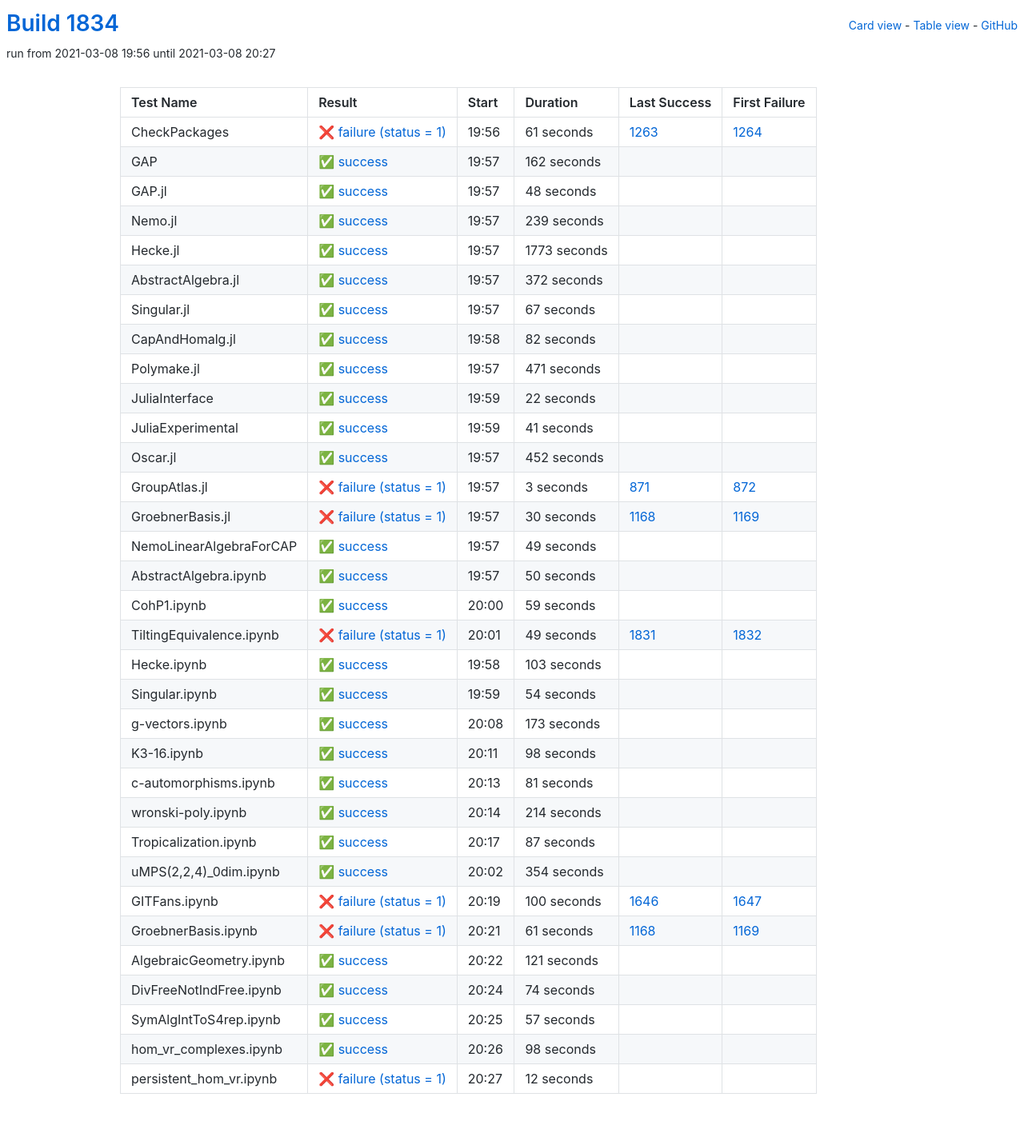
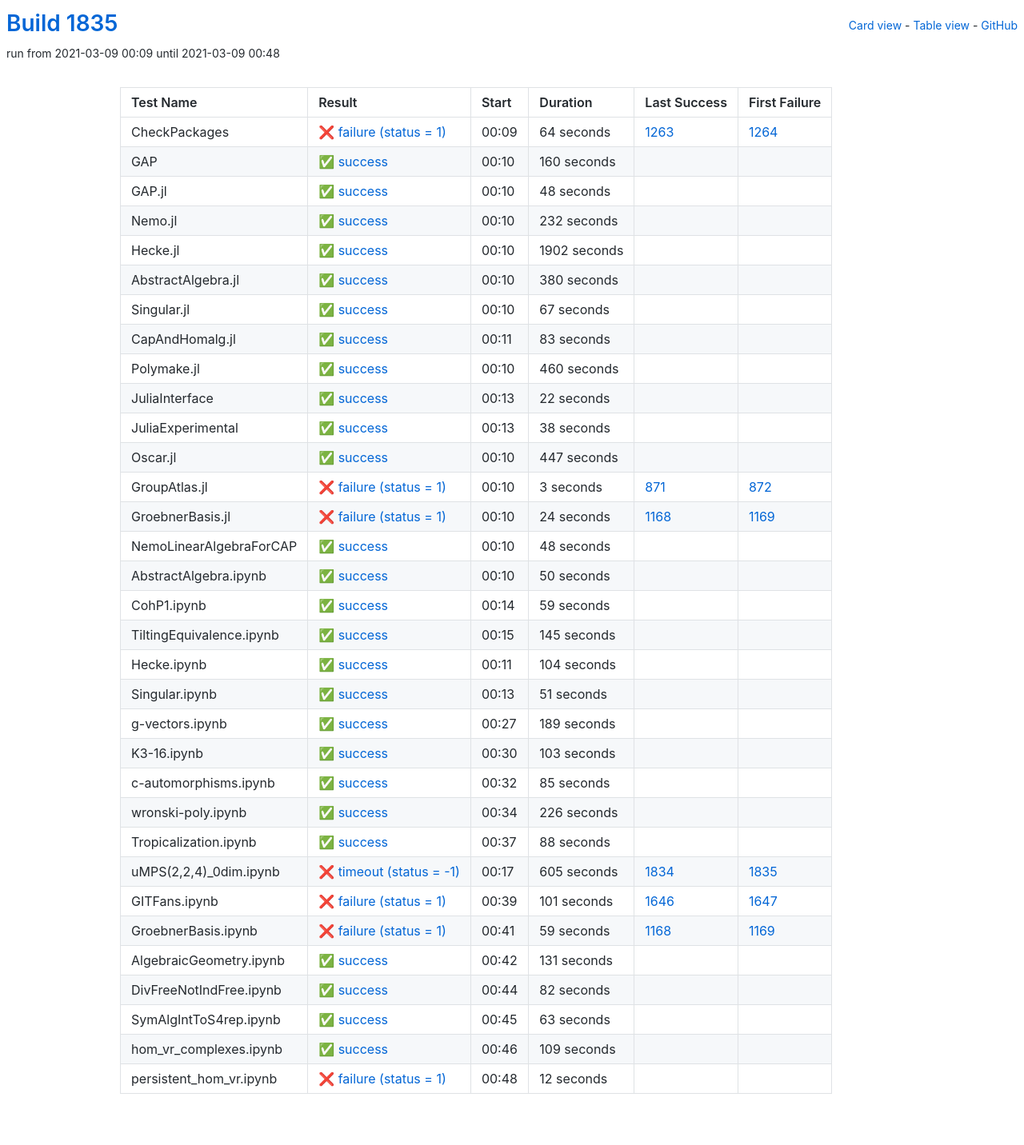
Before and after one commit to oscar-system/oscar-ci-status-stable, a Jekyll site: the page built from table.html, in a window 1280 px wide. Shown: the whole page at 80% size. Built offline with Jekyll 4.4.1, drawn with Linux system fonts in a browser that asks for light colours.

Commit message:
Build #1835

```diff
--- a/_data/ci.yml
+++ b/_data/ci.yml
@@ -1,6 +1,6 @@
 ---
-build: 1834
-build_url: https://oscarci.mathematik.uni-kl.de/job/oscar-stable/1834/
+build: 1835
+build_url: https://oscarci.mathematik.uni-kl.de/job/oscar-stable/1835/
 job: oscar-stable
 organization: oscar-system
 repo: oscar-ci-status-stable
@@ -8,32 +8,32 @@ repourl: https://github.com/oscar-system/oscar-ci-status-stable
 tests:
 - name: CheckPackages
   id: checkpackages
-  log: https://oscarci.mathematik.uni-kl.de/job/oscar-stable/1834/artifact/logs/build-1834/CheckPackages.log
-  start: 2021-03-08 19:56
+  log: https://oscarci.mathematik.uni-kl.de/job/oscar-stable/1835/artifact/logs/build-1835/CheckPackages.log
+  start: 2021-03-09 00:09
   success: false
   exitcode: 1
   status: failure
-  duration: 61
+  duration: 64
   last_success: 1263
   last_success_url: https://oscarci.mathematik.uni-kl.de/job/oscar-stable/1263/
   first_failure: 1264
   first_failure_url: https://oscarci.mathematik.uni-kl.de/job/oscar-stable/1264/
 - name: GAP
   id: gap
-  log: https://oscarci.mathematik.uni-kl.de/job/oscar-stable/1834/artifact/logs/build-1834/GAP.log
-  start: 2021-03-08 19:57
+  log: https://oscarci.mathematik.uni-kl.de/job/oscar-stable/1835/artifact/logs/build-1835/GAP.log
+  start: 2021-03-09 00:10
   success: true
   exitcode: 0
   status: success
-  duration: 162
+  duration: 160
   last_success: false
   last_success_url:
   first_failure: false
   first_failure_url:
 - name: GAP.jl
   id: gap-jl
-  log: https://oscarci.mathematik.uni-kl.de/job/oscar-stable/1834/artifact/logs/build-1834/GAP.jl.log
-  start: 2021-03-08 19:57
+  log: https://oscarci.mathematik.uni-kl.de/job/oscar-stable/1835/artifact/logs/build-1835/GAP.jl.log
+  start: 2021-03-09 00:10
   success: true
   exitcode: 0
   status: success
@@ -44,44 +44,44 @@ tests:
   first_failure_url:
 - name: Nemo.jl
   id: nemo-jl
-  log: https://oscarci.mathematik.uni-kl.de/job/oscar-stable/1834/artifact/logs/build-1834/Nemo.jl.log
-  start: 2021-03-08 19:57
+  log: https://oscarci.mathematik.uni-kl.de/job/oscar-stable/1835/artifact/logs/build-1835/Nemo.jl.log
+  start: 2021-03-09 00:10
   success: true
   exitcode: 0
   status: success
-  duration: 239
+  duration: 232
   last_success: false
   last_success_url:
   first_failure: false
   first_failure_url:
 - name: Hecke.jl
   id: hecke-jl
-  log: https://oscarci.mathematik.uni-kl.de/job/oscar-stable/1834/artifact/logs/build-1834/Hecke.jl.log
-  start: 2021-03-08 19:57
+  log: https://oscarci.mathematik.uni-kl.de/job/oscar-stable/1835/artifact/logs/build-1835/Hecke.jl.log
+  start: 2021-03-09 00:10
   success: true
   exitcode: 0
   status: success
-  duration: 1773
+  duration: 1902
   last_success: false
   last_success_url:
   first_failure: false
   first_failure_url:
 - name: AbstractAlgebra.jl
   id: abstractalgebra-jl
-  log: https://oscarci.mathematik.uni-kl.de/job/oscar-stable/1834/artifact/logs/build-1834/AbstractAlgebra.jl.log
-  start: 2021-03-08 19:57
+  log: https://oscarci.mathematik.uni-kl.de/job/oscar-stable/1835/artifact/logs/build-1835/AbstractAlgebra.jl.log
+  start: 2021-03-09 00:10
   success: true
   exitcode: 0
   status: success
-  duration: 372
+  duration: 380
   last_success: false
   last_success_url:
   first_failure: false
   first_failure_url:
 - name: Singular.jl
   id: singular-jl
-  log: https://oscarci.mathematik.uni-kl.de/job/oscar-stable/1834/artifact/logs/build-1834/Singular.jl.log
-  start: 2021-03-08 19:57
+  log: https://oscarci.mathematik.uni-kl.de/job/oscar-stable/1835/artifact/logs/build-1835/Singular.jl.log
+  start: 2021-03-09 00:10
   success: true
   exitcode: 0
   status: success
@@ -92,32 +92,32 @@ tests:
   first_failure_url:
 - name: CapAndHomalg.jl
   id: capandhomalg-jl
-  log: https://oscarci.mathematik.uni-kl.de/job/oscar-stable/1834/artifact/logs/build-1834/CapAndHomalg.jl.log
-  start: 2021-03-08 19:58
+  log: https://oscarci.mathematik.uni-kl.de/job/oscar-stable/1835/artifact/logs/build-1835/CapAndHomalg.jl.log
+  start: 2021-03-09 00:11
   success: true
   exitcode: 0
   status: success
-  duration: 82
+  duration: 83
   last_success: false
   last_success_url:
   first_failure: false
   first_failure_url:
 - name: Polymake.jl
   id: polymake-jl
-  log: https://oscarci.mathematik.uni-kl.de/job/oscar-stable/1834/artifact/logs/build-1834/Polymake.jl.log
-  start: 2021-03-08 19:57
+  log: https://oscarci.mathematik.uni-kl.de/job/oscar-stable/1835/artifact/logs/build-1835/Polymake.jl.log
+  start: 2021-03-09 00:10
   success: true
   exitcode: 0
   status: success
-  duration: 471
+  duration: 460
   last_success: false
   last_success_url:
   first_failure: false
   first_failure_url:
 - name: JuliaInterface
   id: juliainterface
-  log: https://oscarci.mathematik.uni-kl.de/job/oscar-stable/1834/artifact/logs/build-1834/JuliaInterface.log
-  start: 2021-03-08 19:59
+  log: https://oscarci.mathematik.uni-kl.de/job/oscar-stable/1835/artifact/logs/build-1835/JuliaInterface.log
+  start: 2021-03-09 00:13
   success: true
   exitcode: 0
   status: success
@@ -128,32 +128,32 @@ tests:
   first_failure_url:
 - name: JuliaExperimental
   id: juliaexperimental
-  log: https://oscarci.mathematik.uni-kl.de/job/oscar-stable/1834/artifact/logs/build-1834/JuliaExperimental.log
-  start: 2021-03-08 19:59
+  log: https://oscarci.mathematik.uni-kl.de/job/oscar-stable/1835/artifact/logs/build-1835/JuliaExperimental.log
+  start: 2021-03-09 00:13
   success: true
   exitcode: 0
   status: success
-  duration: 41
+  duration: 38
   last_success: false
   last_success_url:
   first_failure: false
   first_failure_url:
 - name: Oscar.jl
   id: oscar-jl
-  log: https://oscarci.mathematik.uni-kl.de/job/oscar-stable/1834/artifact/logs/build-1834/Oscar.jl.log
-  start: 2021-03-08 19:57
+  log: https://oscarci.mathematik.uni-kl.de/job/oscar-stable/1835/artifact/logs/build-1835/Oscar.jl.log
+  start: 2021-03-09 00:10
   success: true
   exitcode: 0
   status: success
-  duration: 452
+  duration: 447
   last_success: false
   last_success_url:
   first_failure: false
   first_failure_url:
 - name: GroupAtlas.jl
   id: groupatlas-jl
-  log: https://oscarci.mathematik.uni-kl.de/job/oscar-stable/1834/artifact/logs/build-1834/GroupAtlas.jl.log
-  start: 2021-03-08 19:57
+  log: https://oscarci.mathematik.uni-kl.de/job/oscar-stable/1835/artifact/logs/build-1835/GroupAtlas.jl.log
+  start: 2021-03-09 00:10
   success: false
   exitcode: 1
   status: failure
@@ -164,32 +164,32 @@ tests:
   first_failure_url: https://oscarci.mathematik.uni-kl.de/job/oscar-stable/872/
 - name: GroebnerBasis.jl
   id: groebnerbasis-jl
-  log: https://oscarci.mathematik.uni-kl.de/job/oscar-stable/1834/artifact/logs/build-1834/GroebnerBasis.jl.log
-  start: 2021-03-08 19:57
+  log: https://oscarci.mathematik.uni-kl.de/job/oscar-stable/1835/artifact/logs/build-1835/GroebnerBasis.jl.log
+  start: 2021-03-09 00:10
   success: false
   exitcode: 1
   status: failure
-  duration: 30
+  duration: 24
   last_success: 1168
   last_success_url: https://oscarci.mathematik.uni-kl.de/job/oscar-stable/1168/
   first_failure: 1169
   first_failure_url: https://oscarci.mathematik.uni-kl.de/job/oscar-stable/1169/
 - name: NemoLinearAlgebraForCAP
   id: nemolinearalgebraforcap
-  log: https://oscarci.mathematik.uni-kl.de/job/oscar-stable/1834/artifact/logs/build-1834/NemoLinearAlgebraForCAP.log
-  start: 2021-03-08 19:57
+  log: https://oscarci.mathematik.uni-kl.de/job/oscar-stable/1835/artifact/logs/build-1835/NemoLinearAlgebraForCAP.log
+  start: 2021-03-09 00:10
   success: true
   exitcode: 0
   status: success
-  duration: 49
+  duration: 48
   last_success: false
   last_success_url:
   first_failure: false
   first_failure_url:
 - name: AbstractAlgebra.ipynb
   id: abstractalgebra-ipynb
-  log: https://oscarci.mathematik.uni-kl.de/job/oscar-stable/1834/artifact/logs/build-1834/AbstractAlgebra.ipynb.log
-  start: 2021-03-08 19:57
+  log: https://oscarci.mathematik.uni-kl.de/job/oscar-stable/1835/artifact/logs/build-1835/AbstractAlgebra.ipynb.log
+  start: 2021-03-09 00:10
   success: true
   exitcode: 0
   status: success
@@ -200,8 +200,8 @@ tests:
   first_failure_url:
 - name: CohP1.ipynb
   id: cohp1-ipynb
-  log: https://oscarci.mathematik.uni-kl.de/job/oscar-stable/1834/artifact/logs/build-1834/CohP1.ipynb.log
-  start: 2021-03-08 20:00
+  log: https://oscarci.mathematik.uni-kl.de/job/oscar-stable/1835/artifact/logs/build-1835/CohP1.ipynb.log
+  start: 2021-03-09 00:14
   success: true
   exitcode: 0
   status: success
@@ -212,20 +212,56 @@ tests:
   first_failure_url:
 - name: TiltingEquivalence.ipynb
   id: tiltingequivalence-ipynb
-  log: https://oscarci.mathematik.uni-kl.de/job/oscar-stable/1834/artifact/logs/build-1834/TiltingEquivalence.ipynb.log
-  start: 2021-03-08 20:01
-  success: false
-  exitcode: 1
-  status: failure
-  duration: 49
-  last_success: 1831
-  last_success_url: https://oscarci.mathematik.uni-kl.de/job/oscar-stable/1831/
-  first_failure: 1832
-  first_failure_url: https://oscarci.mathematik.uni-kl.de/job/oscar-stable/1832/
+  log: https://oscarci.mathematik.uni-kl.de/job/oscar-stable/1835/artifact/logs/build-1835/TiltingEquivalence.ipynb.log
+  start: 2021-03-09 00:15
+  success: true
+  exitcode: 0
+  status: success
+  duration: 145
+  last_success: false
+  last_success_url:
+  first_failure: false
+  first_failure_url:
 - name: Hecke.ipynb
   id: hecke-ipynb
-  log: https://oscarci.mathematik.uni-kl.de/job/oscar-stable/1834/artifact/logs/build-1834/Hecke.ipynb.log
-  start: 2021-03-08 19:58
+  log: https://oscarci.mathematik.uni-kl.de/job/oscar-stable/1835/artifact/logs/build-1835/Hecke.ipynb.log
+  start: 2021-03-09 00:11
+  success: true
+  exitcode: 0
+  status: success
+  duration: 104
+  last_success: false
+  last_success_url:
+  first_failure: false
+  first_failure_url:
+- name: Singular.ipynb
+  id: singular-ipynb
+  log: https://oscarci.mathematik.uni-kl.de/job/oscar-stable/1835/artifact/logs/build-1835/Singular.ipynb.log
+  start: 2021-03-09 00:13
+  success: true
+  exitcode: 0
+  status: success
+  duration: 51
+  last_success: false
+  last_success_url:
+  first_failure: false
+  first_failure_url:
+- name: g-vectors.ipynb
+  id: g-vectors-ipynb
+  log: https://oscarci.mathematik.uni-kl.de/job/oscar-stable/1835/artifact/logs/build-1835/g-vectors.ipynb.log
+  start: 2021-03-09 00:27
+  success: true
+  exitcode: 0
+  status: success
+  duration: 189
+  last_success: false
+  last_success_url:
+  first_failure: false
+  first_failure_url:
+- name: K3-16.ipynb
+  id: k3-16-ipynb
+  log: https://oscarci.mathematik.uni-kl.de/job/oscar-stable/1835/artifact/logs/build-1835/K3-16.ipynb.log
+  start: 2021-03-09 00:30
   success: true
   exitcode: 0
   status: success
@@ -234,166 +270,130 @@ tests:
   last_success_url:
   first_failure: false
   first_failure_url:
-- name: Singular.ipynb
-  id: singular-ipynb
-  log: https://oscarci.mathematik.uni-kl.de/job/oscar-stable/1834/artifact/logs/build-1834/Singular.ipynb.log
-  start: 2021-03-08 19:59
+- name: c-automorphisms.ipynb
+  id: c-automorphisms-ipynb
+  log: https://oscarci.mathematik.uni-kl.de/job/oscar-stable/1835/artifact/logs/build-1835/c-automorphisms.ipynb.log
+  start: 2021-03-09 00:32
   success: true
   exitcode: 0
   status: success
-  duration: 54
-  last_success: false
-  last_success_url:
-  first_failure: false
-  first_failure_url:
-- name: g-vectors.ipynb
-  id: g-vectors-ipynb
-  log: https://oscarci.mathematik.uni-kl.de/job/oscar-stable/1834/artifact/logs/build-1834/g-vectors.ipynb.log
-  start: 2021-03-08 20:08
-  success: true
-  exitcode: 0
-  status: success
-  duration: 173
-  last_success: false
-  last_success_url:
-  first_failure: false
-  first_failure_url:
-- name: K3-16.ipynb
-  id: k3-16-ipynb
-  log: https://oscarci.mathematik.uni-kl.de/job/oscar-stable/1834/artifact/logs/build-1834/K3-16.ipynb.log
-  start: 2021-03-08 20:11
-  success: true
-  exitcode: 0
-  status: success
-  duration: 98
-  last_success: false
-  last_success_url:
-  first_failure: false
-  first_failure_url:
-- name: c-automorphisms.ipynb
-  id: c-automorphisms-ipynb
-  log: https://oscarci.mathematik.uni-kl.de/job/oscar-stable/1834/artifact/logs/build-1834/c-automorphisms.ipynb.log
-  start: 2021-03-08 20:13
-  success: true
-  exitcode: 0
-  status: success
-  duration: 81
+  duration: 85
   last_success: false
   last_success_url:
   first_failure: false
   first_failure_url:
 - name: wronski-poly.ipynb
   id: wronski-poly-ipynb
-  log: https://oscarci.mathematik.uni-kl.de/job/oscar-stable/1834/artifact/logs/build-1834/wronski-poly.ipynb.log
-  start: 2021-03-08 20:14
+  log: https://oscarci.mathematik.uni-kl.de/job/oscar-stable/1835/artifact/logs/build-1835/wronski-poly.ipynb.log
+  start: 2021-03-09 00:34
   success: true
   exitcode: 0
   status: success
-  duration: 214
+  duration: 226
   last_success: false
   last_success_url:
   first_failure: false
   first_failure_url:
 - name: Tropicalization.ipynb
   id: tropicalization-ipynb
-  log: https://oscarci.mathematik.uni-kl.de/job/oscar-stable/1834/artifact/logs/build-1834/Tropicalization.ipynb.log
-  start: 2021-03-08 20:17
+  log: https://oscarci.mathematik.uni-kl.de/job/oscar-stable/1835/artifact/logs/build-1835/Tropicalization.ipynb.log
+  start: 2021-03-09 00:37
   success: true
   exitcode: 0
   status: success
-  duration: 87
+  duration: 88
   last_success: false
   last_success_url:
   first_failure: false
   first_failure_url:
 - name: uMPS(2,2,4)_0dim.ipynb
   id: umps-2-2-4-0dim-ipynb
-  log: https://oscarci.mathematik.uni-kl.de/job/oscar-stable/1834/artifact/logs/build-1834/uMPS-2-2-4-_0dim.ipynb.log
-  start: 2021-03-08 20:02
-  success: true
-  exitcode: 0
-  status: success
-  duration: 354
-  last_success: false
-  last_success_url:
-  first_failure: false
-  first_failure_url:
+  log: https://oscarci.mathematik.uni-kl.de/job/oscar-stable/1835/artifact/logs/build-1835/uMPS-2-2-4-_0dim.ipynb.log
+  start: 2021-03-09 00:17
+  success: false
+  exitcode: -1
+  status: timeout
+  duration: 605
+  last_success: 1834
+  last_success_url: https://oscarci.mathematik.uni-kl.de/job/oscar-stable/1834/
+  first_failure: 1835
+  first_failure_url: https://oscarci.mathematik.uni-kl.de/job/oscar-stable/1835/
 - name: GITFans.ipynb
   id: gitfans-ipynb
-  log: https://oscarci.mathematik.uni-kl.de/job/oscar-stable/1834/artifact/logs/build-1834/GITFans.ipynb.log
-  start: 2021-03-08 20:19
+  log: https://oscarci.mathematik.uni-kl.de/job/oscar-stable/1835/artifact/logs/build-1835/GITFans.ipynb.log
+  start: 2021-03-09 00:39
   success: false
   exitcode: 1
   status: failure
-  duration: 100
+  duration: 101
   last_success: 1646
   last_success_url: https://oscarci.mathematik.uni-kl.de/job/oscar-stable/1646/
   first_failure: 1647
   first_failure_url: https://oscarci.mathematik.uni-kl.de/job/oscar-stable/1647/
 - name: GroebnerBasis.ipynb
   id: groebnerbasis-ipynb
-  log: https://oscarci.mathematik.uni-kl.de/job/oscar-stable/1834/artifact/logs/build-1834/GroebnerBasis.ipynb.log
-  start: 2021-03-08 20:21
+  log: https://oscarci.mathematik.uni-kl.de/job/oscar-stable/1835/artifact/logs/build-1835/GroebnerBasis.ipynb.log
+  start: 2021-03-09 00:41
   success: false
   exitcode: 1
   status: failure
-  duration: 61
+  duration: 59
   last_success: 1168
   last_success_url: https://oscarci.mathematik.uni-kl.de/job/oscar-stable/1168/
   first_failure: 1169
   first_failure_url: https://oscarci.mathematik.uni-kl.de/job/oscar-stable/1169/
 - name: AlgebraicGeometry.ipynb
   id: algebraicgeometry-ipynb
-  log: https://oscarci.mathematik.uni-kl.de/job/oscar-stable/1834/artifact/logs/build-1834/AlgebraicGeometry.ipynb.log
-  start: 2021-03-08 20:22
+  log: https://oscarci.mathematik.uni-kl.de/job/oscar-stable/1835/artifact/logs/build-1835/AlgebraicGeometry.ipynb.log
+  start: 2021-03-09 00:42
   success: true
   exitcode: 0
   status: success
-  duration: 121
+  duration: 131
   last_success: false
   last_success_url:
   first_failure: false
   first_failure_url:
 - name: DivFreeNotIndFree.ipynb
   id: divfreenotindfree-ipynb
-  log: https://oscarci.mathematik.uni-kl.de/job/oscar-stable/1834/artifact/logs/build-1834/DivFreeNotIndFree.ipynb.log
-  start: 2021-03-08 20:24
+  log: https://oscarci.mathematik.uni-kl.de/job/oscar-stable/1835/artifact/logs/build-1835/DivFreeNotIndFree.ipynb.log
+  start: 2021-03-09 00:44
   success: true
   exitcode: 0
   status: success
-  duration: 74
+  duration: 82
   last_success: false
   last_success_url:
   first_failure: false
   first_failure_url:
 - name: SymAlgIntToS4rep.ipynb
   id: symalginttos4rep-ipynb
-  log: https://oscarci.mathematik.uni-kl.de/job/oscar-stable/1834/artifact/logs/build-1834/SymAlgIntToS4rep.ipynb.log
-  start: 2021-03-08 20:25
+  log: https://oscarci.mathematik.uni-kl.de/job/oscar-stable/1835/artifact/logs/build-1835/SymAlgIntToS4rep.ipynb.log
+  start: 2021-03-09 00:45
   success: true
   exitcode: 0
   status: success
-  duration: 57
+  duration: 63
   last_success: false
   last_success_url:
   first_failure: false
   first_failure_url:
 - name: hom_vr_complexes.ipynb
   id: hom-vr-complexes-ipynb
-  log: https://oscarci.mathematik.uni-kl.de/job/oscar-stable/1834/artifact/logs/build-1834/hom_vr_complexes.ipynb.log
-  start: 2021-03-08 20:26
+  log: https://oscarci.mathematik.uni-kl.de/job/oscar-stable/1835/artifact/logs/build-1835/hom_vr_complexes.ipynb.log
+  start: 2021-03-09 00:46
   success: true
   exitcode: 0
   status: success
-  duration: 98
+  duration: 109
   last_success: false
   last_success_url:
   first_failure: false
   first_failure_url:
 - name: persistent_hom_vr.ipynb
   id: persistent-hom-vr-ipynb
-  log: https://oscarci.mathematik.uni-kl.de/job/oscar-stable/1834/artifact/logs/build-1834/persistent_hom_vr.ipynb.log
-  start: 2021-03-08 20:27
+  log: https://oscarci.mathematik.uni-kl.de/job/oscar-stable/1835/artifact/logs/build-1835/persistent_hom_vr.ipynb.log
+  start: 2021-03-09 00:48
   success: false
   exitcode: 1
   status: failure
```
Also changed, not shown: README.md.
